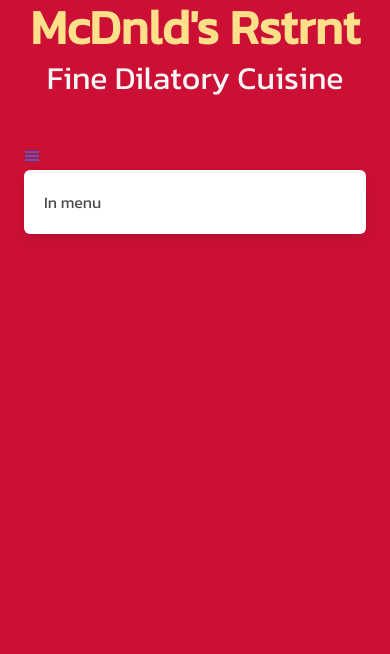
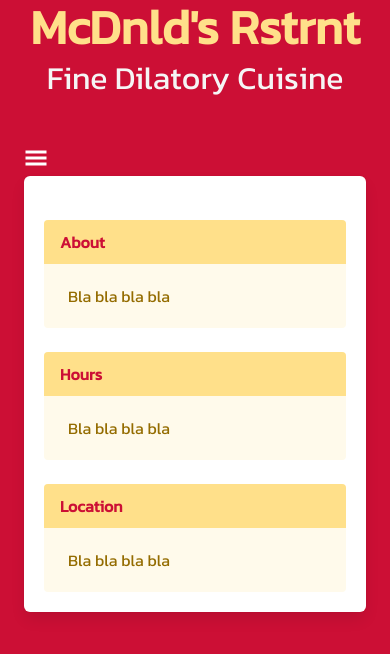
Before and after one commit to open-industry/Restaurant-Template, a React (Create React App) app: page /menu in a window 390 px wide. Shown: the top 654 px of the page. Built offline with nearby package versions, Linux system fonts and the light colour scheme.

Commit message:
update working sidebar component and dependencies

```diff
--- a/src/App.css
+++ b/src/App.css
@@ -1,9 +1,5 @@
 * {
   box-sizing: border-box;
-}
-
-/* change main height attribute to allow sidebar to fit 100% */
-main {
 }
 
 /* for Link components */
@@ -18,13 +14,14 @@
 
 /* if display is less than or equal to 1023px (less than desktop) */
 @media (max-width: 1023px) {
+  /* for sidebar position: absolute to achieve height: 100% */
+  main {
+    position: relative;
+    height: 100%;
+  }
+
   article {
     width: 100%;
-  }
-
-  /* display for desktop only, hide on mobile */
-  .desktop {
-    display: none!important;
   }
 }
 
@@ -33,9 +30,4 @@
     article {
       width: 50%;
   }
-
-  /* display for mobile only, hide on desktop */
-  .mobile {
-    display: none!important;
-  }
 }
--- a/src/App.js
+++ b/src/App.js
@@ -21,8 +21,8 @@
       <main className="section has-background-danger-dark">
         <Sidebar />
         <div className="box">
-          <div className="container has-background-white">
-            <div className="tabs is-large is-boxed is-centered desktop">
+          <div className="container has-background-white is-hidden-touch">
+            <div className="tabs is-large is-boxed is-centered">
               <ul>
                 <NavLinks />
               </ul>
@@ -37,6 +37,17 @@
           </div>
         </div>
       </main>
+      {/* <footer className="is-flex is-justify-content-center">
+        <a href="https://github.com/anon-legion" target="_blank" rel="noreferrer nofollow">
+          <p className="is-clickable is-size-5 has-text-grey-dark">Copyright © 2021 =GV=
+            <span className="icon-text">
+              <span className="icon is-medium has-text-grey-dark">
+                <i className="fab fa-github is-size-4"></i>
+              </span>
+            </span>
+          </p>
+        </a>
+      </footer> */}
     </>
   );
 }
--- a/src/components/Sidebar.css
+++ b/src/components/Sidebar.css
@@ -1,18 +1,34 @@
-/* debug why sidebar doesnt fill parent */
+/*  sets sidebar to overlay page main content,
+    requires <main> or parent position: relative (!== static) */
 .nav-menu {
   position: absolute;
   background-color: #CC0F35;
   z-index: 1;
   transition: 850ms;
-  padding: 0px 1.5rem;
-  /* height: 100%; */
+  padding: 0px .5rem;
+  height: 100%;
   left: -100%;
 }
 
+/* slides sidebar to view when active */
 .nav-menu.is-active {
   left: 0;
+  transition: 350ms;
 }
 
+/* highlights active nav item */
 li.is-active {
   background-color: #ffffff;
+  border-radius: 5px;
 }
+
+/* add gap between nav links in sidebar and icreases size of container */
+.sidebar-links li {
+  margin-top: .5rem;
+  padding: .5rem 1rem;
+}
+
+/* set nav links font color except for link */
+.sidebar-links li a:not(.active-font) {
+  color: #ffe08a!important;
+}
--- a/src/components/Sidebar.js
+++ b/src/components/Sidebar.js
@@ -1,25 +1,35 @@
+// sidebar component for mobile/touch devices, set as first child of main parent container
 import React, { useState } from 'react';
 import { Link } from 'react-router-dom';
+import { IconContext } from 'react-icons';
 import { GiHamburgerMenu } from 'react-icons/gi';
-import { AiOutlineClose } from 'react-icons/ai';
+import { MdClose } from 'react-icons/md';
 import NavLinks from './NavLinks';
 import './Sidebar.css';
 
 function  Sidebar() {
+  // open/close sidebar
   const [sidebar, setSidebar] = useState(() => false);
 
+  // toggle sidebar for onClick of hamburger icon
   const toggleSidebar = () => {
     setSidebar(prevState => !prevState);
   };
 
   return (
     <>
-      {/* closed sidebar */}
-      <Link to="#" className="menu-bars mobile">
-        {sidebar ? <AiOutlineClose onClick={toggleSidebar}/> : <GiHamburgerMenu onClick={toggleSidebar}/>}
+      {/* hamburger icon toggles overlay */}
+      <Link to="#" className="is-hidden-desktop">
+        <span className="icon has-text-white">
+          <IconContext.Provider value={{ className: 'is-size-4' }}>
+            {sidebar ? <MdClose onClick={toggleSidebar}/> : <GiHamburgerMenu onClick={toggleSidebar}/>}
+          </IconContext.Provider>
+        </span>
       </Link>
-      <div className={`is-flex nav-menu ${sidebar ? 'is-active' : ''}`}>
-        <ul className="sidebar-items">
+      {/* sidebar overlay menu */}
+      <div className={`nav-menu is-flex is-hidden-desktop ${sidebar ? 'is-active' : ''}`}>
+        <ul className="sidebar-links">
+          {/* list of sidebar navlinks as <li> */}
           <NavLinks />
         </ul>
       </div>
--- a/src/components/menu.js
+++ b/src/components/menu.js
@@ -3,8 +3,31 @@
 export default function Menu() {
 
   return (
-    <>
-      <h1>In menu</h1>
-    </>
+    <div className="is-flex is-flex-direction-column is-align-items-center pt-5">
+      <article className="message is-warning">
+        <div className="message-header has-text-danger-dark">
+          <p>About</p>
+        </div>
+        <div className="message-body">
+          <p>Bla bla bla bla</p>
+        </div>
+      </article>
+      <article className="message is-warning">
+        <div className="message-header has-text-danger-dark">
+          <p>Hours</p>
+        </div>
+        <div className="message-body">
+          <p>Bla bla bla bla</p>
+        </div>
+      </article>
+      <article className="message is-warning">
+        <div className="message-header has-text-danger-dark">
+          <p>Location</p>
+        </div>
+        <div className="message-body">
+          <p>Bla bla bla bla</p>
+        </div>
+      </article>
+    </div>
   );
 };
```
Also changed, not shown: src/components/NavData.js (deleted), src/index.css (line endings or trailing spaces).
